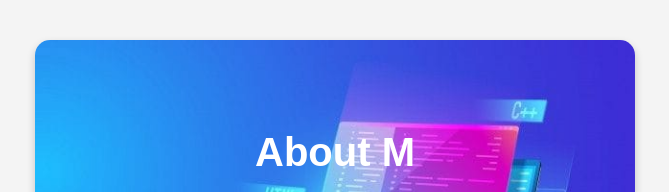
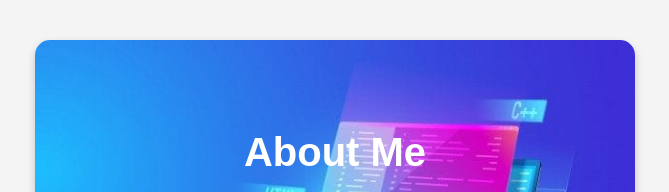
Before and after one commit to sakhehlela/Personal_Portfolio, a website: page index.html in a window 1280 px wide. Shown: the part 1020-1212 px from the top of the page, without its empty margins (305-974 px from the left). Drawn offline with Linux system fonts and the light colour scheme.

```diff
--- a/index.html
+++ b/index.html
@@ -39,7 +39,7 @@
     <!-- About Section -->
     <section id="about" class="content-section">
         <div class="overlay">
-            <h2>About M</h2>
+            <h2>About Me</h2>
             <p>I'm a dedicated Web Development student passionate about creating dynamic, user-friendly websites. With skills in HTML, CSS, and JavaScript. Explore my work to see how I blend creativity and technical expertise to deliver exceptional web solutions.</p>
             <a class="cv-link" href="https://docs.google.com/document/d/1mx61i78MvTlBv0fcateJWnPhCE9KgT8xkNczmkrGv1k/edit" target="_blank">View My CV</a>
         </div>
```
